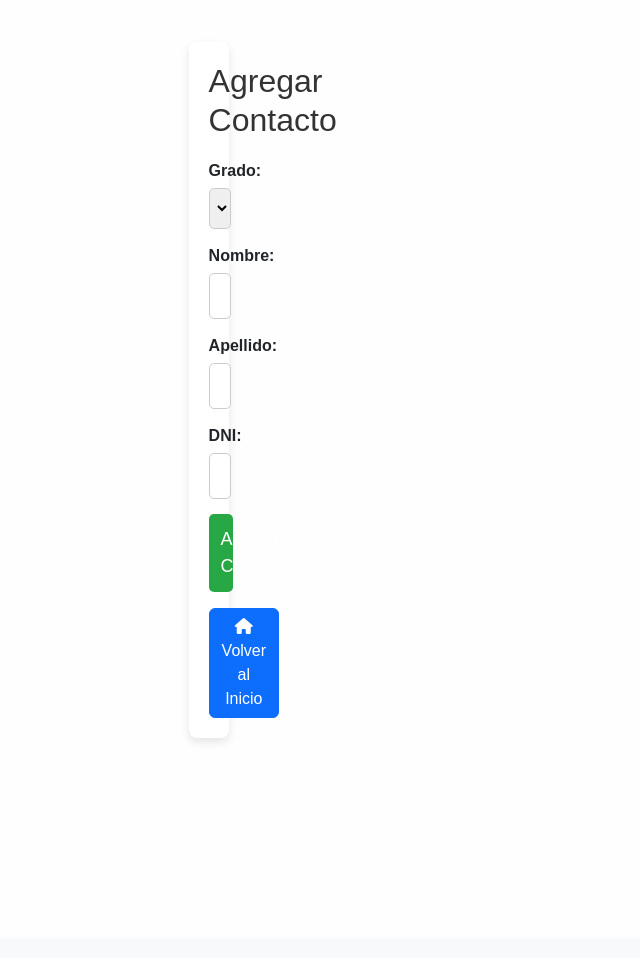
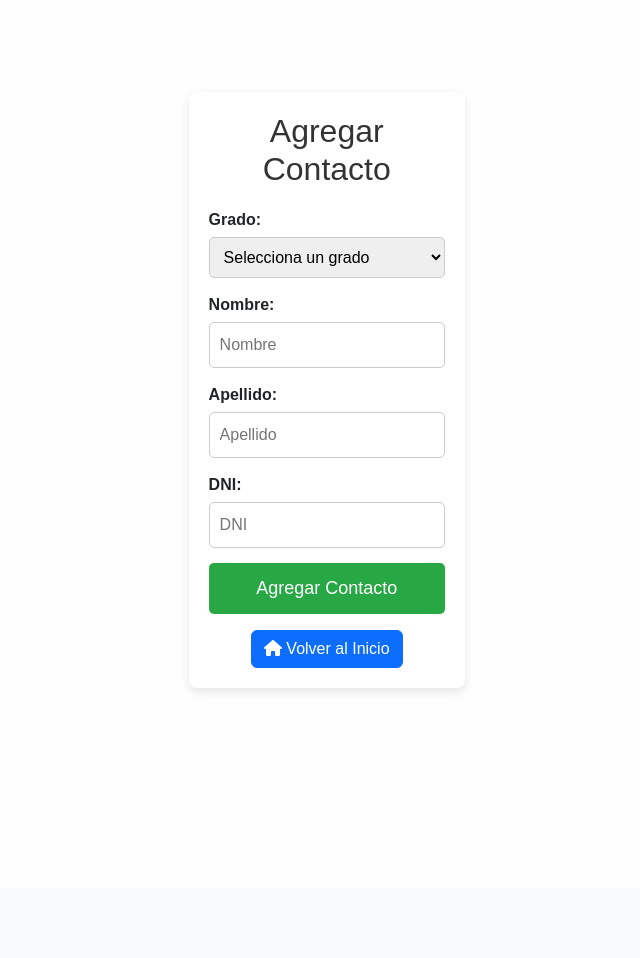
Before and after one commit to MiguelAngelZ1/libreta_direcciones, a Flask app: page /add in a window 1280 px wide. Shown: the whole page, without its empty margins (306-946 px from the left). After the commit the page ends 690 px from the top, so only its background shows below. Run offline with Flask 3, Linux system fonts and the light colour scheme; some libraries are stand-ins or nearby versions.

Commit message:
Auto commit: 2025-05-07 13:24:45

```diff
--- a/static/styles.css
+++ b/static/styles.css
@@ -16,7 +16,7 @@ body {
   padding: 20px;
   border-radius: 8px;
   box-shadow: 0px 4px 10px rgba(0, 0, 0, 0.1);
-  width: 9%;
+  width: 95%;
   max-width: 900px;  /* Aumentado a 600px para mayor ancho y evitar que el título se divida */
   box-sizing: border-box;
 }
```
